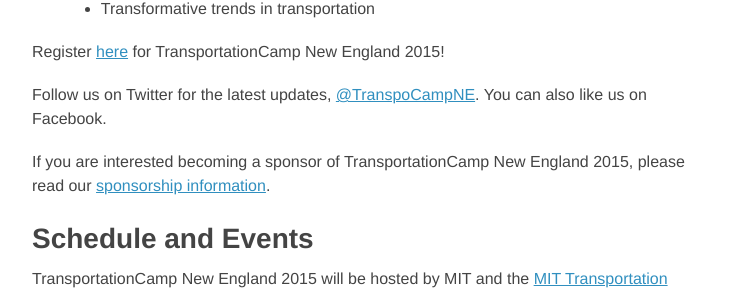
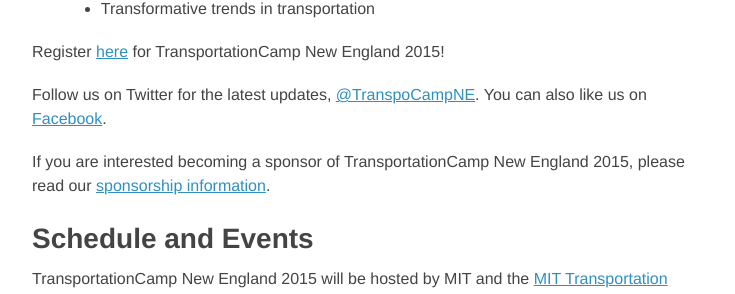
Before and after one commit to transpocamp/transportationcamp.org, a Jekyll site: the page built from events/new-england-2015/index.markdown, in a window 1280 px wide. Shown: the part 900-1194 px from the top of the page, without its empty margins (272-1007 px from the left). Built offline with Jekyll 4.4.1, drawn with Linux system fonts in a browser that asks for light colours; nearby versions of some CDN libraries; Markdown is read by kramdown in place of the engine named in the settings; some of the changed lines change nothing that is shown.

Commit message:
add FB link

```diff
--- a/events/new-england-2015/index.markdown
+++ b/events/new-england-2015/index.markdown
@@ -27,7 +27,7 @@
 
 Register [here](http://www.eventbrite.com/e/transportationcamp-new-england-2015-tickets-13577902873) for TransportationCamp New England 2015!
 
-Follow us on Twitter for the latest updates, [@TranspoCampNE](https://twitter.com/TranspoCampNE). You can also like us on Facebook.
+Follow us on Twitter for the latest updates, [@TranspoCampNE](https://twitter.com/TranspoCampNE). You can also like us on [Facebook](https://www.facebook.com/pages/TransportationCamp-New-England/219391578269518).
 
 If you are interested becoming a sponsor of TransportationCamp New England 2015, please read our [sponsorship information](TransportationCamp_Flyer.pdf).
 
```
